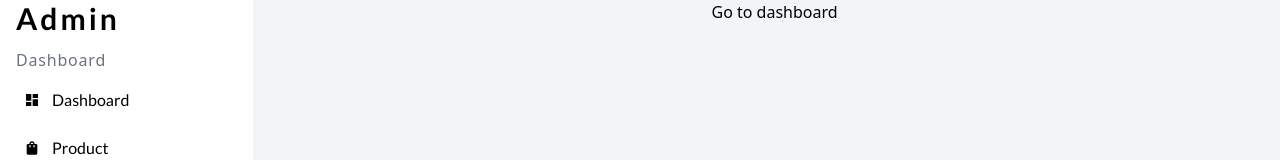
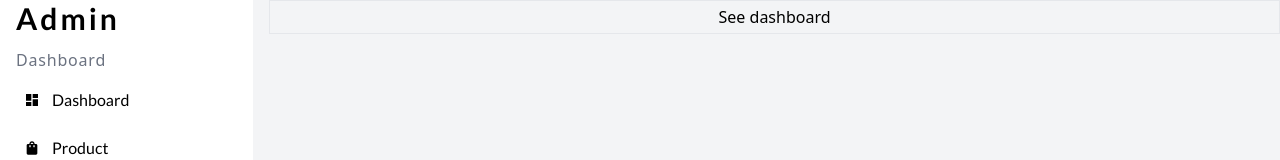
Before and after one commit to Sudhir-rai07/AdminDashboard, a React (Vite) app: page / in a window 1280 px wide. Shown: the top 160 px of the page. Built offline with nearby package versions, Linux system fonts and the light colour scheme.

Commit message:
Update UI

```diff
--- a/src/App.jsx
+++ b/src/App.jsx
@@ -24,7 +24,7 @@ const App = () => {
         <Sidebar show={showSideBar} />
         <div className="sm:w-[calc(100%-256px)] w-full overflow-y-scroll">
         <Routes>
-            <Route path="/" element={<button className="w-full text-center"><Link to={'/admin/dashboard'}>Go to dashboard</Link></button>} />
+            <Route path="/" element={<button className="w-full px-3 py-1 text-center border border-gray-200"><Link to={'/admin/dashboard'}>See dashboard</Link></button>} />
             <Route path="/admin/dashboard" element={<DashBoard />} />
             <Route path="/admin/product" element={<Products />} />
             <Route path="/admin/customer" element={<Customers />} />
```
